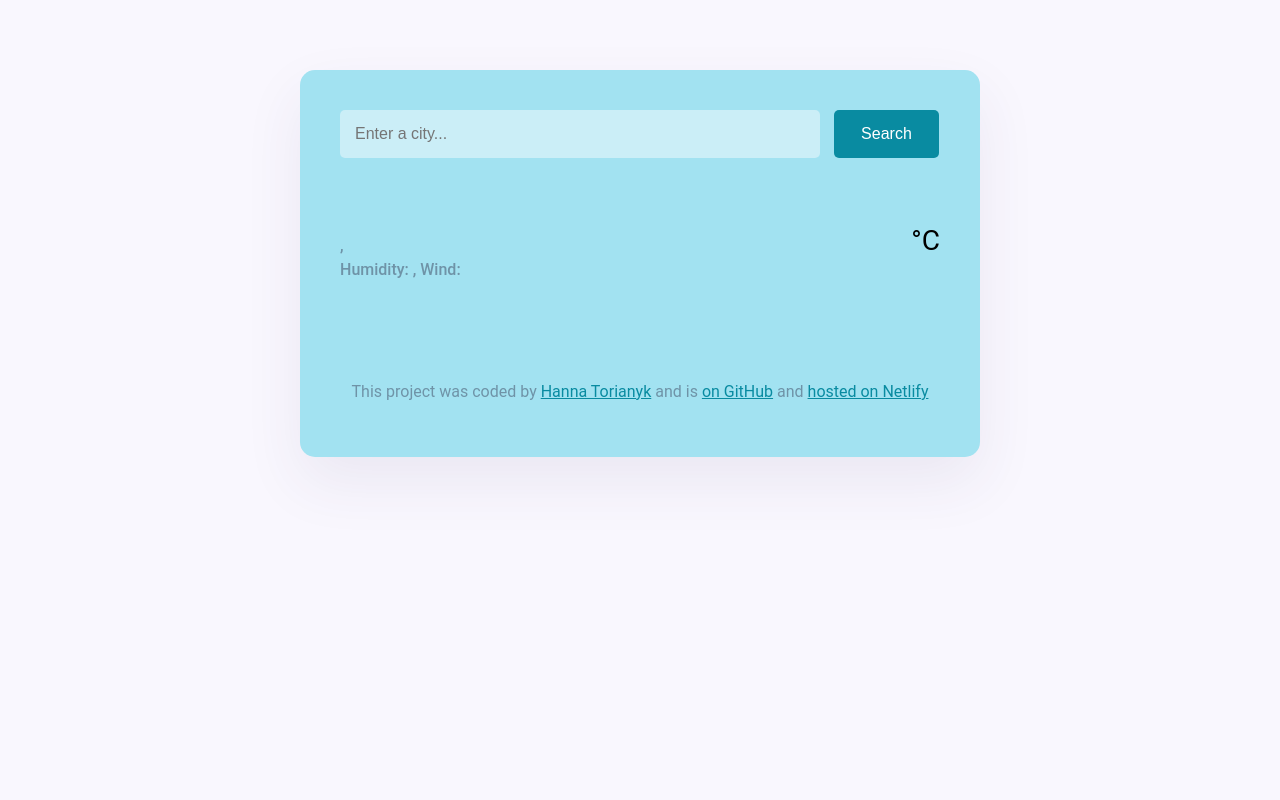
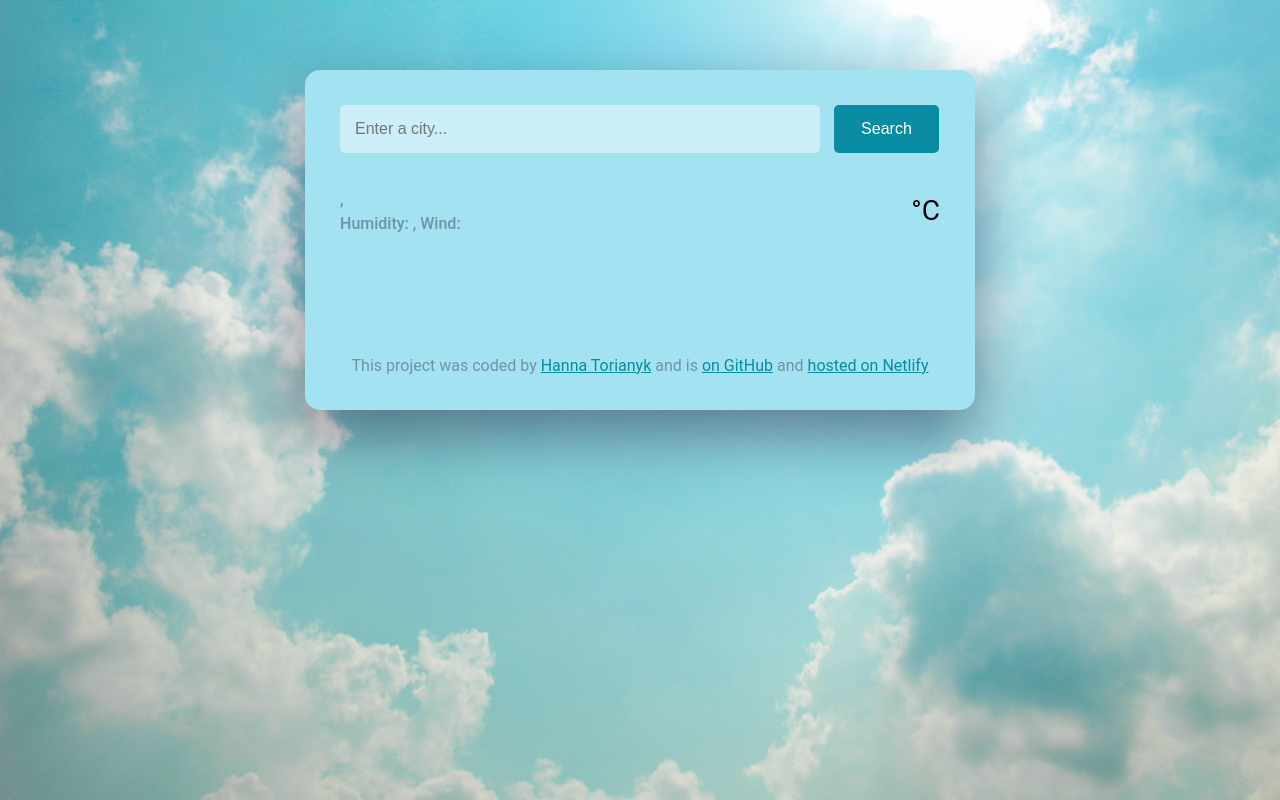
Before and after one commit to torianykhanna/weather-app-project, a plain HTML site: page index.html in a window 1280 px wide. Drawn offline with nearby package versions, Linux system fonts and the light colour scheme; no server answers.

Commit message:
Added image and correction css

```diff
--- a/src/styles.css
+++ b/src/styles.css
@@ -1,15 +1,17 @@
 body {
-  background: #f9f7fe;
+  background: url(../image/sky.jpg);
+  background-size: cover;
   font-family: "Roboto", sans-serif;
 }
 
 .container {
   background: #a2e2f1;
+  opacity: 1;
   max-width: 600px;
   margin: 70px auto;
-  padding: 40px;
+  padding: 35px;
   border-radius: 15px;
-  box-shadow: 0 25px 60px rgba(65, 50, 100, 0.08);
+  box-shadow: 0 25px 60px rgba(44, 36, 63, 0.5);
 }
 
 form {
@@ -18,12 +20,16 @@ form {
 }
 
 main {
-  padding: 30px 0;
+  padding: 20px 0;
 }
 
 footer {
   text-align: center;
   color: #231e3a66;
+}
+
+footer p {
+  margin: 0;
 }
 
 a {
@@ -39,7 +45,7 @@ a {
 .current-weather {
   display: flex;
   justify-content: space-between;
-  margin-top: 30px;
+  margin-top: 15px;
 }
 
 .weather-app-details {
@@ -47,6 +53,7 @@ a {
   font-size: 16px;
   font-weight: 500;
   line-height: 24px;
+  margin: 0;
 }
 
 .weather-app-details strong {
@@ -99,7 +106,7 @@ a {
 .weather-forecast {
   display: flex;
   justify-content: space-between;
-  margin-top: 30px;
+  margin: 30px 0;
 }
 
 .weather-forecast-date {
@@ -107,7 +114,7 @@ a {
   color: rgba(39, 33, 66, 0.4);
   font-size: 16px;
   line-height: 20px;
-  margin-bottom: 10px;
+  margin-bottom: -10px;
 }
 
 .weather-forecast-icon {
@@ -116,7 +123,7 @@ a {
 .weather-forecast-temperatures {
   text-align: center;
   color: #f65282;
-  margin-top: 10px;
+  margin-top: -10px;
   display: flex;
   justify-content: center;
 }
```
Also changed, not shown: image/sky.jpg (added).
